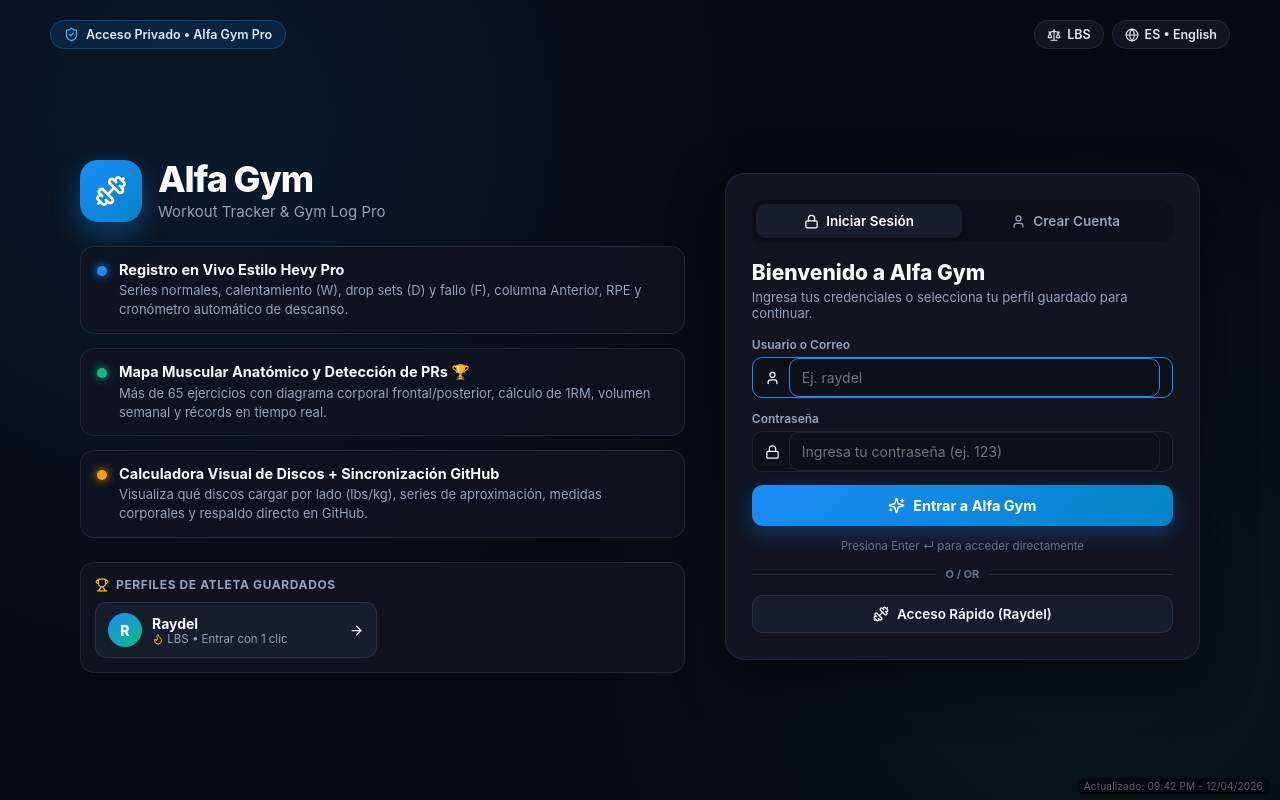
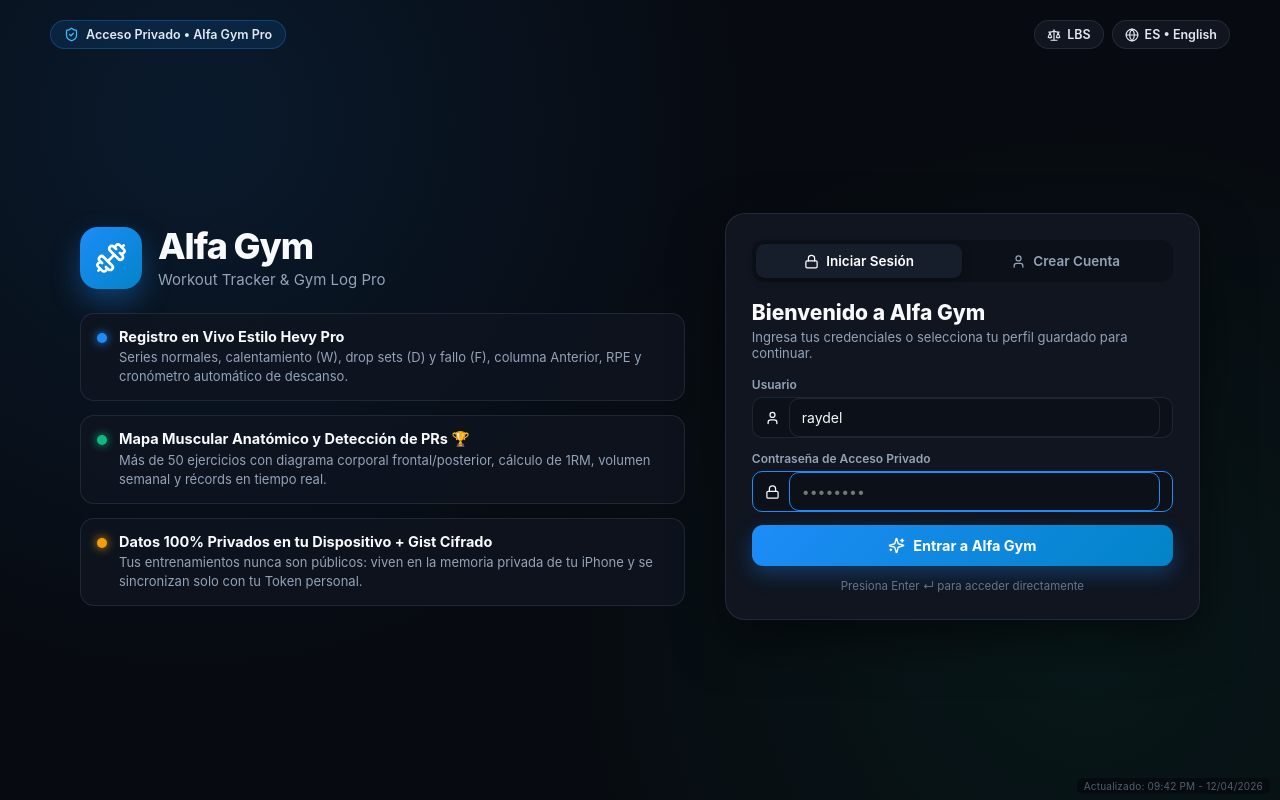
Before and after one commit to alfagym/alfagym.github.io, a React (Vite) app: page / in a window 1280 px wide. Built offline with nearby package versions, Linux system fonts and the light colour scheme; the HTML template or start-up script is replaced by a standard one.

Commit message:
Secure Acceso Privado screen with SHA-256 hash and remove public demo bypass

```diff
--- a/src/App.jsx
+++ b/src/App.jsx
@@ -31,7 +31,7 @@ import CloudSyncModal from './components/CloudSyncModal';
 import './App.css';
 
 /* global __BUILD_TIMESTAMP__ */
-const FALLBACK_TIMESTAMP = '10:18 PM - 11/06/2026';
+const FALLBACK_TIMESTAMP = '10:34 PM - 11/06/2026';
 const BUILD_TIMESTAMP =
   typeof __BUILD_TIMESTAMP__ !== 'undefined'
     ? __BUILD_TIMESTAMP__
@@ -42,7 +42,8 @@ const DEFAULT_ACCOUNTS = [
     id: 'raydel-alfa',
     name: 'Raydel',
     identifier: 'raydel',
-    password: '123',
+    passwordHash:
+      'a665a45920422f9d417e4867efdc4fb8a04a1f3fff1fa07e998e86f7f7a27ae3',
     goal: 'hypertrophy',
     preferredUnit: 'lbs',
     streak: 5,
--- a/src/components/AuthScreen.jsx
+++ b/src/components/AuthScreen.jsx
@@ -7,11 +7,13 @@ import {
   ShieldCheck,
   Sparkles,
   CheckCircle2,
-  ArrowRight,
-  Trophy,
-  Flame,
   Scale,
 } from 'lucide-react';
+import { sha256Hex } from '../utils/workoutMath';
+
+// SHA-256 hash of default master password (never stored in plain text in repository)
+const MASTER_PASSWORD_SHA256 =
+  'a665a45920422f9d417e4867efdc4fb8a04a1f3fff1fa07e998e86f7f7a27ae3';
 
 export default function AuthScreen({
   lang,
@@ -26,26 +28,32 @@ export default function AuthScreen({
 }) {
   const [mode, setMode] = useState('login'); // 'login' | 'register'
   const [name, setName] = useState('');
-  const [identifier, setIdentifier] = useState('');
+  const [identifier, setIdentifier] = useState('raydel');
   const [password, setPassword] = useState('');
   const [confirmPassword, setConfirmPassword] = useState('');
   const [goal, setGoal] = useState('hypertrophy');
   const [preferredUnit, setPreferredUnit] = useState(unit || 'lbs');
   const [error, setError] = useState('');
 
-  const handleSubmit = (e) => {
+  const handleSubmit = async (e) => {
     if (e) e.preventDefault();
     setError('');
 
     const cleanId = identifier.trim().toLowerCase();
     const cleanPass = password.trim();
 
-    if (!cleanId || !cleanPass) {
+    if (!cleanPass) {
       setError(t.auth.errorEmpty);
       return;
     }
 
+    const inputHash = await sha256Hex(cleanPass);
+
     if (mode === 'register') {
+      if (!cleanId) {
+        setError(t.auth.errorEmpty);
+        return;
+      }
       if (cleanPass !== confirmPassword.trim()) {
         setError(t.auth.errorPasswordMatch);
         return;
@@ -64,7 +72,7 @@ export default function AuthScreen({
         id: `athlete-${Date.now()}`,
         name: name.trim() || identifier.trim().split('@')[0],
         identifier: identifier.trim(),
-        password: cleanPass,
+        passwordHash: inputHash,
         goal,
         preferredUnit,
         streak: 1,
@@ -75,16 +83,16 @@ export default function AuthScreen({
     } else {
       const matched = accounts.find(
         (acc) =>
-          (acc.identifier.toLowerCase() === cleanId ||
+          (!cleanId ||
+            acc.identifier.toLowerCase() === cleanId ||
             acc.name.toLowerCase() === cleanId) &&
-          acc.password === cleanPass
+          (acc.passwordHash === inputHash || acc.password === cleanPass)
       );
 
       if (matched) {
         if (matched.preferredUnit) setUnit(matched.preferredUnit);
         onLoginSuccess(matched);
-      } else if (cleanPass === '123' || cleanPass === 'alfa') {
-        // Quick convenience access with master password
+      } else if (inputHash === MASTER_PASSWORD_SHA256) {
         const fallback = accounts[0];
         onLoginSuccess(fallback);
       } else {
@@ -96,14 +104,6 @@ export default function AuthScreen({
   const handleKeyDown = (e) => {
     if (e.key === 'Enter') {
       handleSubmit(e);
-    }
-  };
-
-  const handleQuickDemo = () => {
-    const demoAcc =
-      accounts.find((a) => a.id === 'raydel-alfa') || accounts[0];
-    if (demoAcc) {
-      onLoginSuccess(demoAcc);
     }
   };
 
@@ -182,8 +182,8 @@ export default function AuthScreen({
                 </strong>
                 <p>
                   {lang === 'es'
-                    ? 'Más de 65 ejercicios con diagrama corporal frontal/posterior, cálculo de 1RM, volumen semanal y récords en tiempo real.'
-                    : '65+ exercises with interactive front/back body heatmap, 1RM tracking, weekly volume charts, and real-time PR trophies.'}
+                    ? 'Más de 50 ejercicios con diagrama corporal frontal/posterior, cálculo de 1RM, volumen semanal y récords en tiempo real.'
+                    : '50+ exercises with interactive front/back body heatmap, 1RM tracking, weekly volume charts, and real-time PR trophies.'}
                 </p>
               </div>
             </div>
@@ -193,52 +193,20 @@ export default function AuthScreen({
               <div>
                 <strong>
                   {lang === 'es'
-                    ? 'Calculadora Visual de Discos + Sincronización GitHub'
-                    : 'Visual Barbell Plate Calculator + 100% GitHub Sync'}
+                    ? 'Datos 100% Privados en tu Dispositivo + Gist Cifrado'
+                    : '100% Private On-Device Data + Encrypted GitHub Sync'}
                 </strong>
                 <p>
                   {lang === 'es'
-                    ? 'Visualiza qué discos cargar por lado (lbs/kg), series de aproximación, medidas corporales y respaldo directo en GitHub.'
-                    : 'See exact plates per side (lbs/kg), warm-up generator, body measurements, and private GitHub Gist cloud sync.'}
+                    ? 'Tus entrenamientos nunca son públicos: viven en la memoria privada de tu iPhone y se sincronizan solo con tu Token personal.'
+                    : 'Your workouts are never public: they stay in your device storage and sync privately via your personal token.'}
                 </p>
               </div>
             </div>
           </div>
-
-          {accounts.length > 0 && (
-            <div className="saved-accounts-card">
-              <div className="saved-accounts-header">
-                <Trophy size={14} className="text-amber" />
-                <span>{t.auth.savedAccountsTitle}</span>
-              </div>
-              <div className="saved-accounts-grid">
-                {accounts.map((acc) => (
-                  <button
-                    key={acc.id}
-                    type="button"
-                    className="saved-account-chip"
-                    onClick={() => onLoginSuccess(acc)}
-                  >
-                    <div className="avatar-circle">
-                      {acc.name.charAt(0).toUpperCase()}
-                    </div>
-                    <div className="saved-acc-meta">
-                      <span className="saved-acc-name">{acc.name}</span>
-                      <span className="saved-acc-sub">
-                        <Flame size={12} className="inline-icon text-amber" />{' '}
-                        {acc.preferredUnit?.toUpperCase() || 'LBS'} •{' '}
-                        {t.auth.switchAccount}
-                      </span>
-                    </div>
-                    <ArrowRight size={15} className="chip-arrow" />
-                  </button>
-                ))}
-              </div>
-            </div>
-          )}
         </div>
 
-        {/* Right Auth Card */}
+        {/* Right Strict Private Access Card */}
         <div className="auth-card">
           <div className="auth-tabs">
             <button
@@ -305,7 +273,6 @@ export default function AuthScreen({
                   onChange={(e) => setIdentifier(e.target.value)}
                   onKeyDown={handleKeyDown}
                   placeholder={t.auth.emailPlaceholder}
-                  autoFocus
                 />
               </div>
             </div>
@@ -320,6 +287,7 @@ export default function AuthScreen({
                   onChange={(e) => setPassword(e.target.value)}
                   onKeyDown={handleKeyDown}
                   placeholder={t.auth.passwordPlaceholder}
+                  autoFocus
                 />
               </div>
             </div>
@@ -382,19 +350,6 @@ export default function AuthScreen({
 
             <div className="enter-key-hint">{t.auth.enterHint}</div>
           </form>
-
-          <div className="auth-divider">
-            <span>O / OR</span>
-          </div>
-
-          <button
-            type="button"
-            className="auth-demo-btn"
-            onClick={handleQuickDemo}
-          >
-            <Dumbbell size={16} />
-            <span>{t.auth.quickDemoButton}</span>
-          </button>
         </div>
       </div>
 
--- a/src/data/translations.js
+++ b/src/data/translations.js
@@ -21,11 +21,11 @@ export const translations = {
       subtitleLogin: 'Ingresa tus credenciales o selecciona tu perfil guardado para continuar.',
       subtitleRegister: 'Configura tu perfil con tus unidades y objetivos de entrenamiento.',
       nameLabel: 'Nombre de Atleta',
-      namePlaceholder: 'Ej. Raydel',
-      emailLabel: 'Usuario o Correo',
-      emailPlaceholder: 'Ej. raydel',
-      passwordLabel: 'Contraseña',
-      passwordPlaceholder: 'Ingresa tu contraseña (ej. 123)',
+      namePlaceholder: 'Tu nombre',
+      emailLabel: 'Usuario',
+      emailPlaceholder: 'Ingresa tu usuario',
+      passwordLabel: 'Contraseña de Acceso Privado',
+      passwordPlaceholder: '••••••••',
       confirmPasswordLabel: 'Confirmar Contraseña',
       confirmPasswordPlaceholder: 'Repite tu contraseña',
       goalLabel: 'Objetivo Principal',
@@ -35,14 +35,11 @@ export const translations = {
       unitLabel: 'Unidad Preferida',
       loginButton: 'Entrar a Alfa Gym',
       registerButton: 'Crear Perfil y Entrenar',
-      quickDemoButton: 'Acceso Rápido (Raydel)',
-      savedAccountsTitle: 'Perfiles de Atleta Guardados',
-      switchAccount: 'Entrar con 1 clic',
       enterHint: 'Presiona Enter ↵ para acceder directamente',
       errorEmpty: 'Por favor completa tu usuario y contraseña.',
       errorPasswordMatch: 'Las contraseñas no coinciden.',
       errorAccountExists: 'Ya existe un perfil con ese identificador.',
-      errorInvalidCreds: 'Credenciales incorrectas. Prueba con "raydel" y contraseña "123".',
+      errorInvalidCreds: 'Acceso denegado: usuario o contraseña incorrectos.',
     },
     muscles: {
       all: 'Todos los Músculos',
@@ -223,11 +220,11 @@ export const translations = {
       subtitleLogin: 'Enter your credentials or select your saved profile below.',
       subtitleRegister: 'Set up your profile with your preferred weight units and training goals.',
       nameLabel: 'Athlete Name',
-      namePlaceholder: 'e.g. Raydel',
-      emailLabel: 'Username or Email',
-      emailPlaceholder: 'e.g. raydel',
-      passwordLabel: 'Password',
-      passwordPlaceholder: 'Enter your password (e.g. 123)',
+      namePlaceholder: 'Your name',
+      emailLabel: 'Username',
+      emailPlaceholder: 'Enter your username',
+      passwordLabel: 'Private Access Password',
+      passwordPlaceholder: '••••••••',
       confirmPasswordLabel: 'Confirm Password',
       confirmPasswordPlaceholder: 'Repeat your password',
       goalLabel: 'Primary Goal',
@@ -237,14 +234,11 @@ export const translations = {
       unitLabel: 'Preferred Weight Unit',
       loginButton: 'Enter Alfa Gym',
       registerButton: 'Create Profile & Train',
-      quickDemoButton: 'Quick Access (Raydel)',
-      savedAccountsTitle: 'Saved Athlete Profiles',
-      switchAccount: '1-Click Sign In',
       enterHint: 'Press Enter ↵ to sign in immediately',
       errorEmpty: 'Please enter both username and password.',
       errorPasswordMatch: 'Passwords do not match.',
       errorAccountExists: 'An account with that username already exists.',
-      errorInvalidCreds: 'Invalid credentials. Try username "raydel" and password "123".',
+      errorInvalidCreds: 'Access denied: invalid username or password.',
     },
     muscles: {
       all: 'All Muscles',
--- a/src/utils/workoutMath.js
+++ b/src/utils/workoutMath.js
@@ -1,3 +1,15 @@
+// Pure JS + WebCrypto SHA-256 hash so plain-text passwords never appear in GitHub code
+export async function sha256Hex(message) {
+  const clean = String(message || '').trim();
+  if (typeof window !== 'undefined' && window.crypto?.subtle) {
+    const msgBuffer = new TextEncoder().encode(clean);
+    const hashBuffer = await window.crypto.subtle.digest('SHA-256', msgBuffer);
+    const hashArray = Array.from(new Uint8Array(hashBuffer));
+    return hashArray.map((b) => b.toString(16).padStart(2, '0')).join('');
+  }
+  return clean;
+}
+
 // Epley 1RM formula
 export function calculate1RM(weight, reps) {
   const w = Number(weight) || 0;
```
